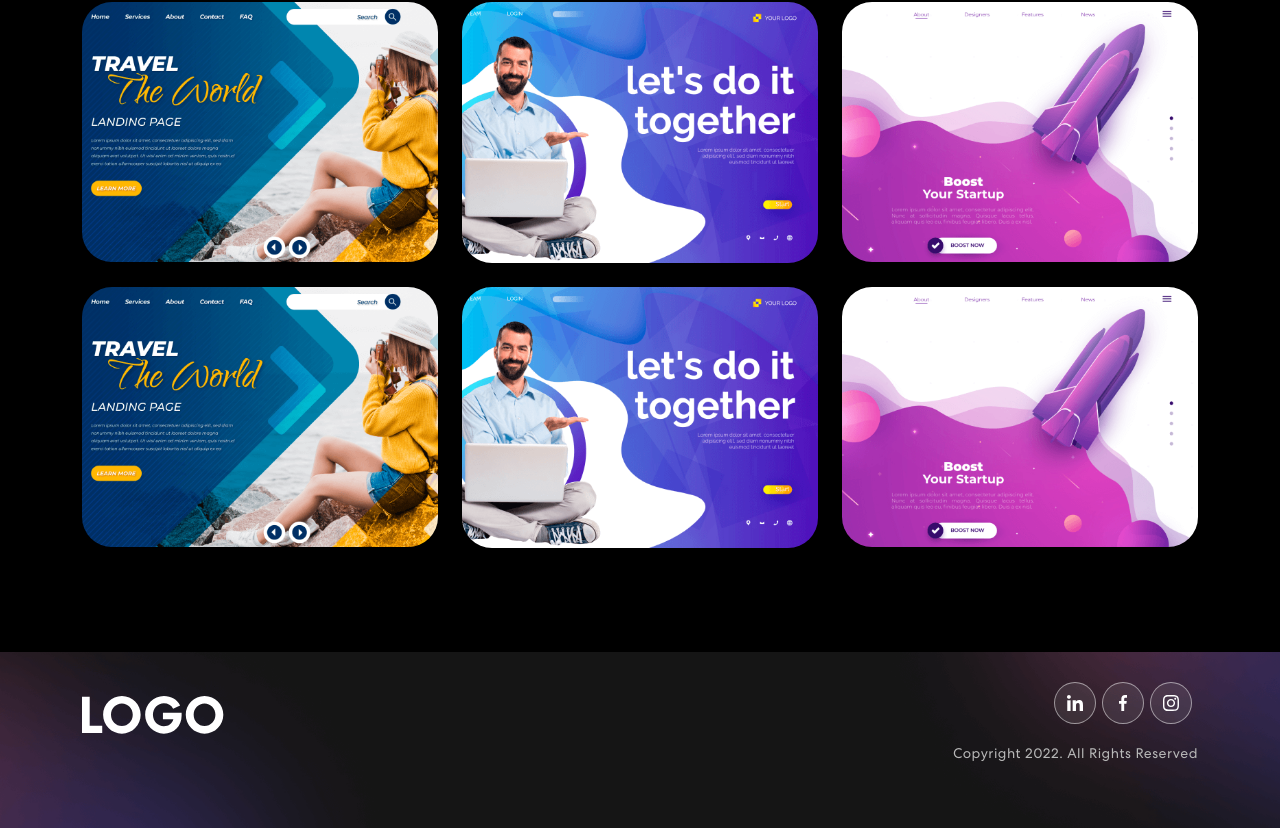
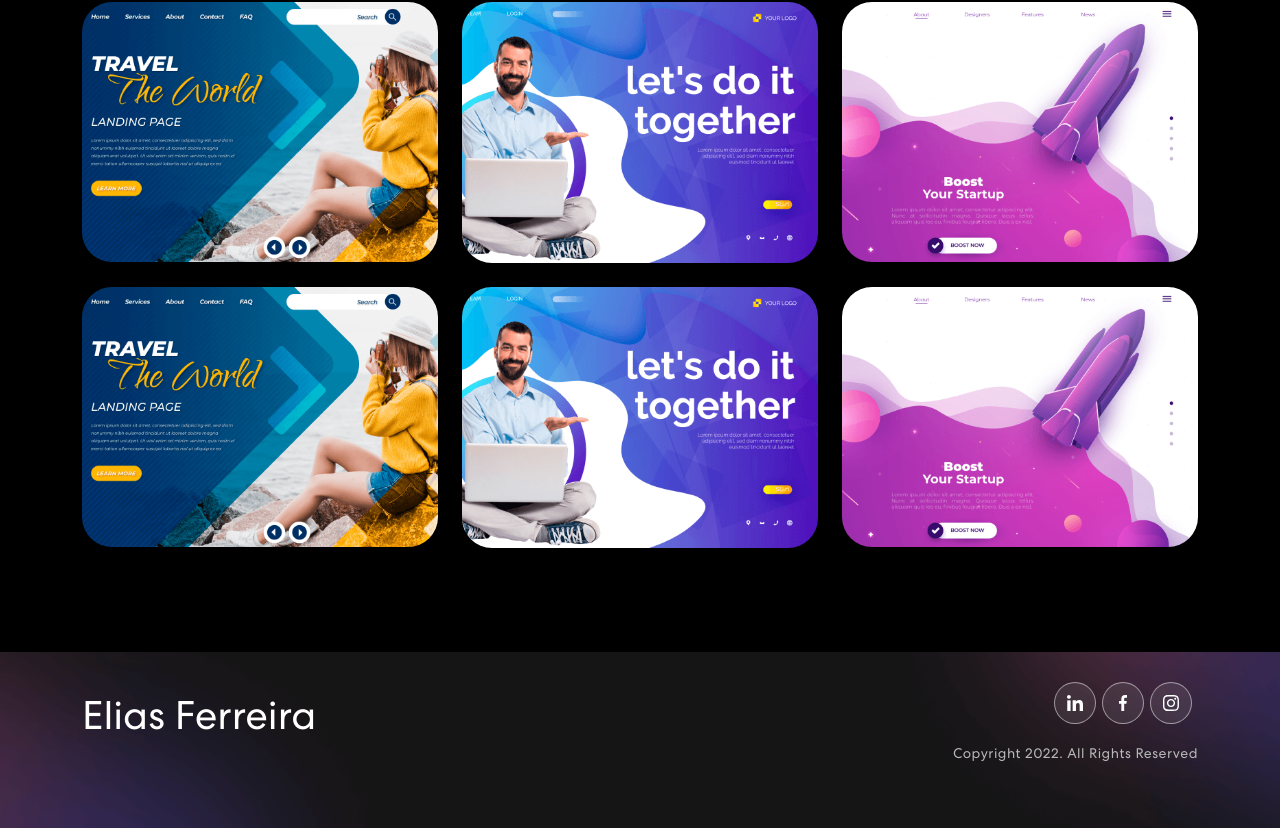
Before and after one commit to hugolpz/portfolio, a React (Create React App) app: page / in a window 1280 px wide. Shown: the part 1720-2548 px from the top of the page. Built offline with nearby package versions, Linux system fonts and the light colour scheme.

Commit message:
:sparkles: feat: add logo no footer

```diff
--- a/src/App.js
+++ b/src/App.js
@@ -1,4 +1,4 @@
-import logo from './logo.svg';
+
 import './App.css';
 import 'bootstrap/dist/css/bootstrap.min.css';
 import { NavBar } from "./components/NavBar";
--- a/src/components/Footer.js
+++ b/src/components/Footer.js
@@ -10,8 +10,8 @@ export const Footer = () => {
     <footer className="footer">
       <Container>
         <Row className="align-items-center">
-          <Col size={12} sm={6}>
-            <img src={logo} alt="Logo" />
+          <Col className="name" size={12} sm={6}>
+            Elias Ferreira
           </Col>
           <Col size={12} sm={6} className="text-center text-sm-end">
             <div className="social-icon" style={{ marginTop: "30px" }}>
```
